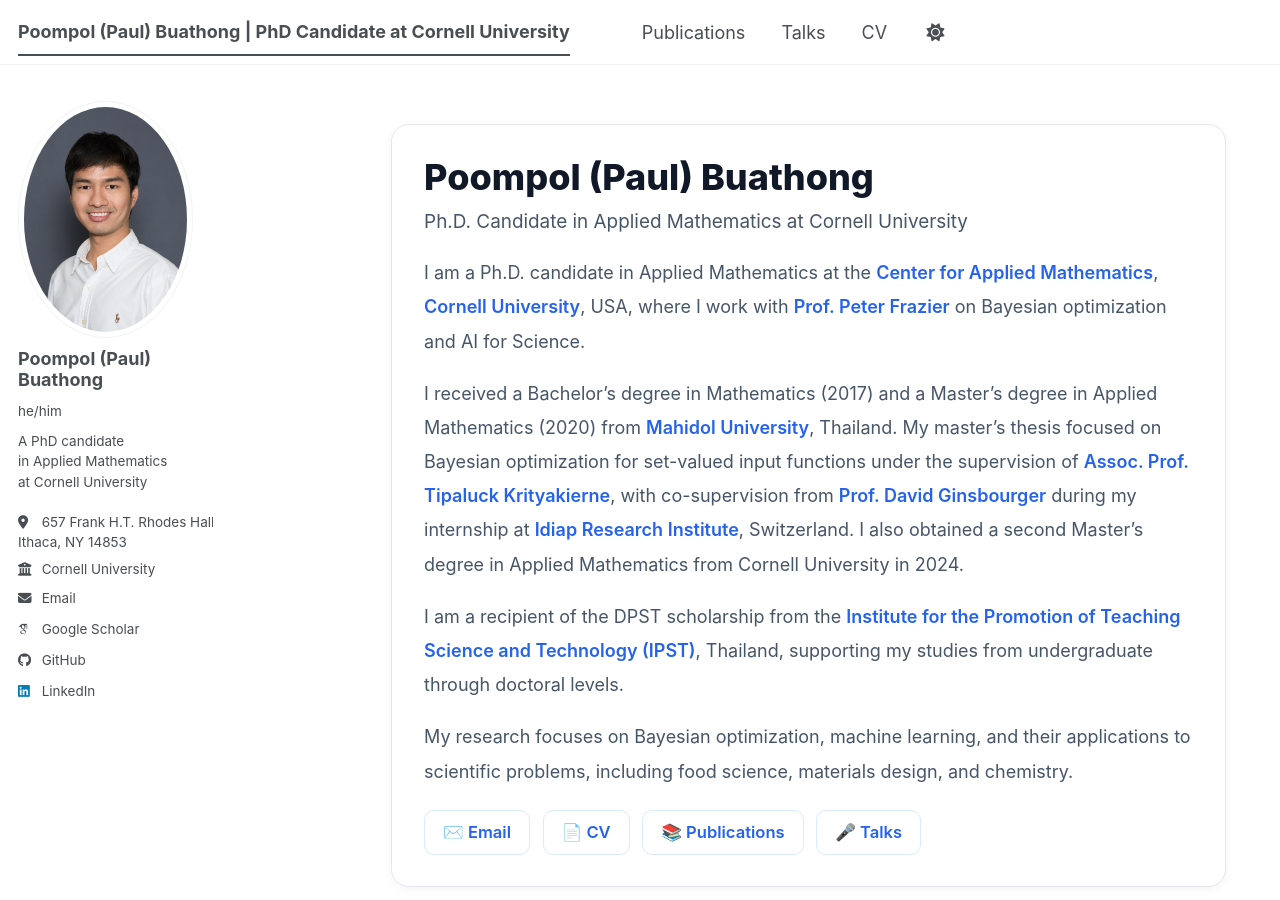
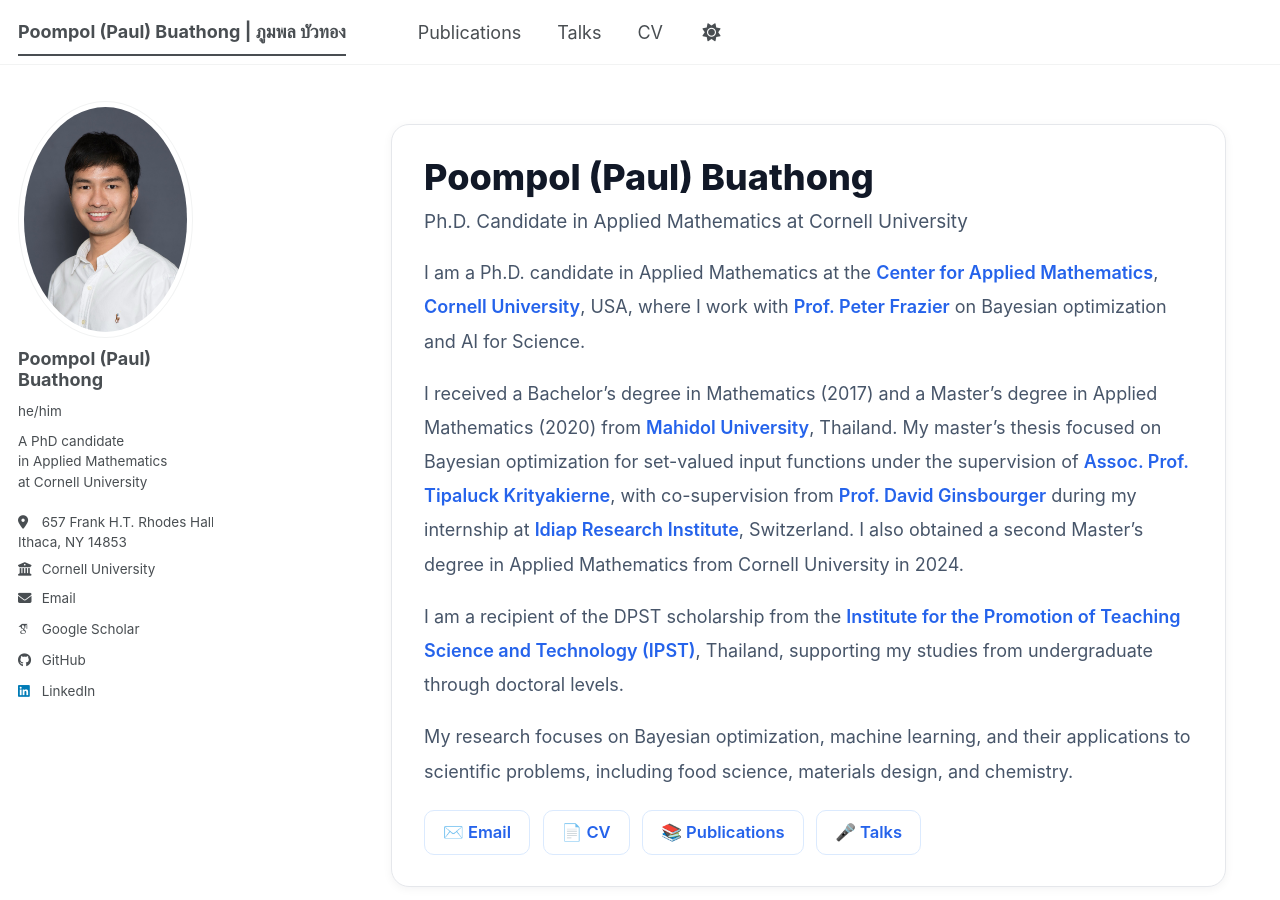
Before and after one commit to poompol/poompol.github.io, a Jekyll site: the page built from _pages/about.md, in a window 1280 px wide and 900 px high. Built offline with Jekyll 4.4.1, drawn with Linux system fonts in a browser that asks for light colours; some web fonts are replaced; a script bundle is joined from its source files by our own code; library files that are not in the unit come from our copies.

Commit message:
Update site title to include Thai characters

```diff
--- a/_config.yml
+++ b/_config.yml
@@ -9,7 +9,7 @@
 # Basic Site Settings
 locale                   : "en-US"
 site_theme               : "default" # The available themes options are "default", "air", "sunrise", "mint", "dirt" and "contrast"
-title                    : "Poompol (Paul) Buathong | PhD Candidate at Cornell University"
+title                    : "Poompol (Paul) Buathong | ภูมพล บัวทอง"
 title_separator          : "-"
 name                     : &name "Poompol (Paul) Buathong"
 description              : "Poompol (Paul) Buathong is a PhD candidate in Applied Mathematics at Cornell University, working on Bayesian optimization, machine learning, and AI for science."
```
